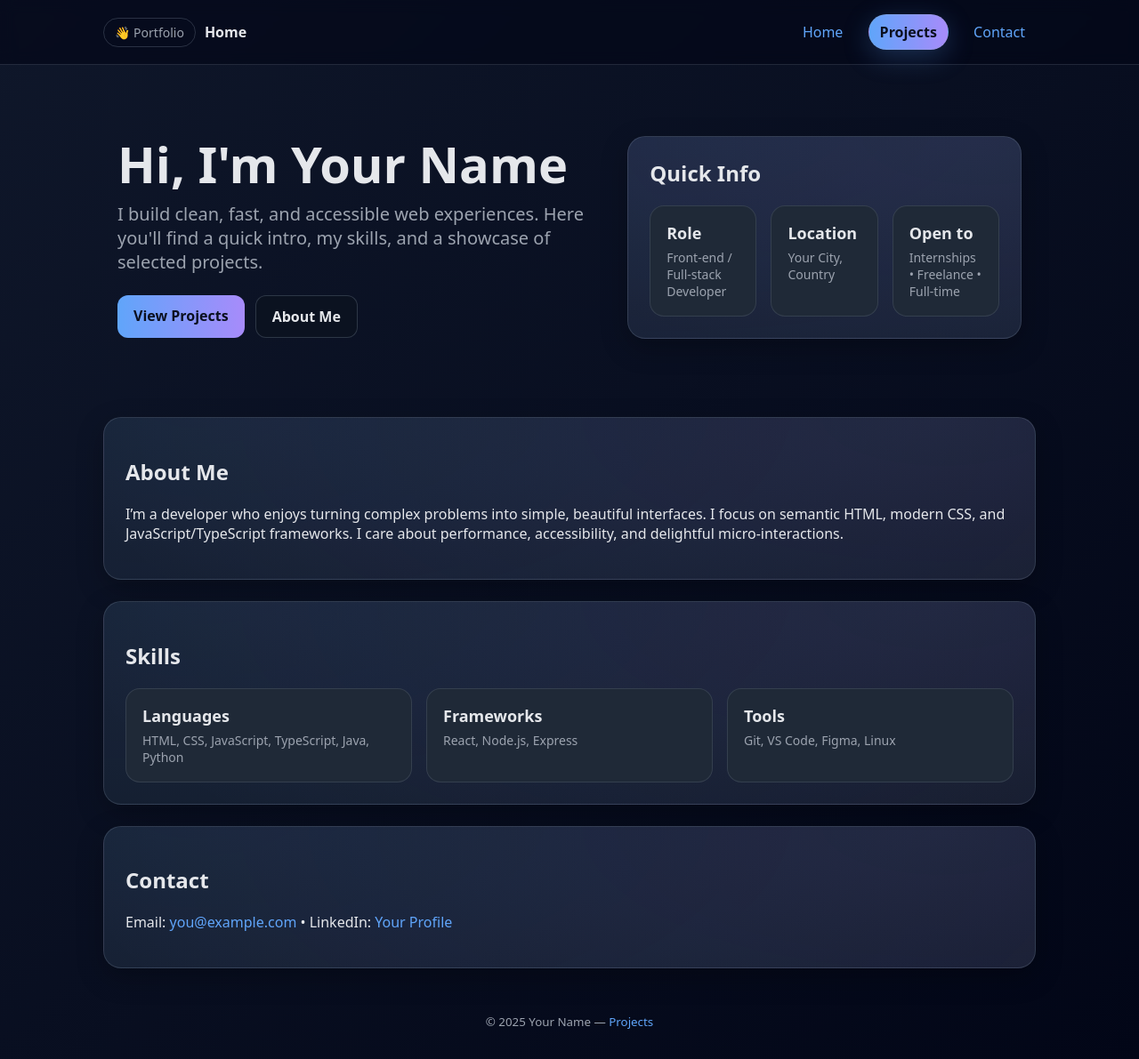
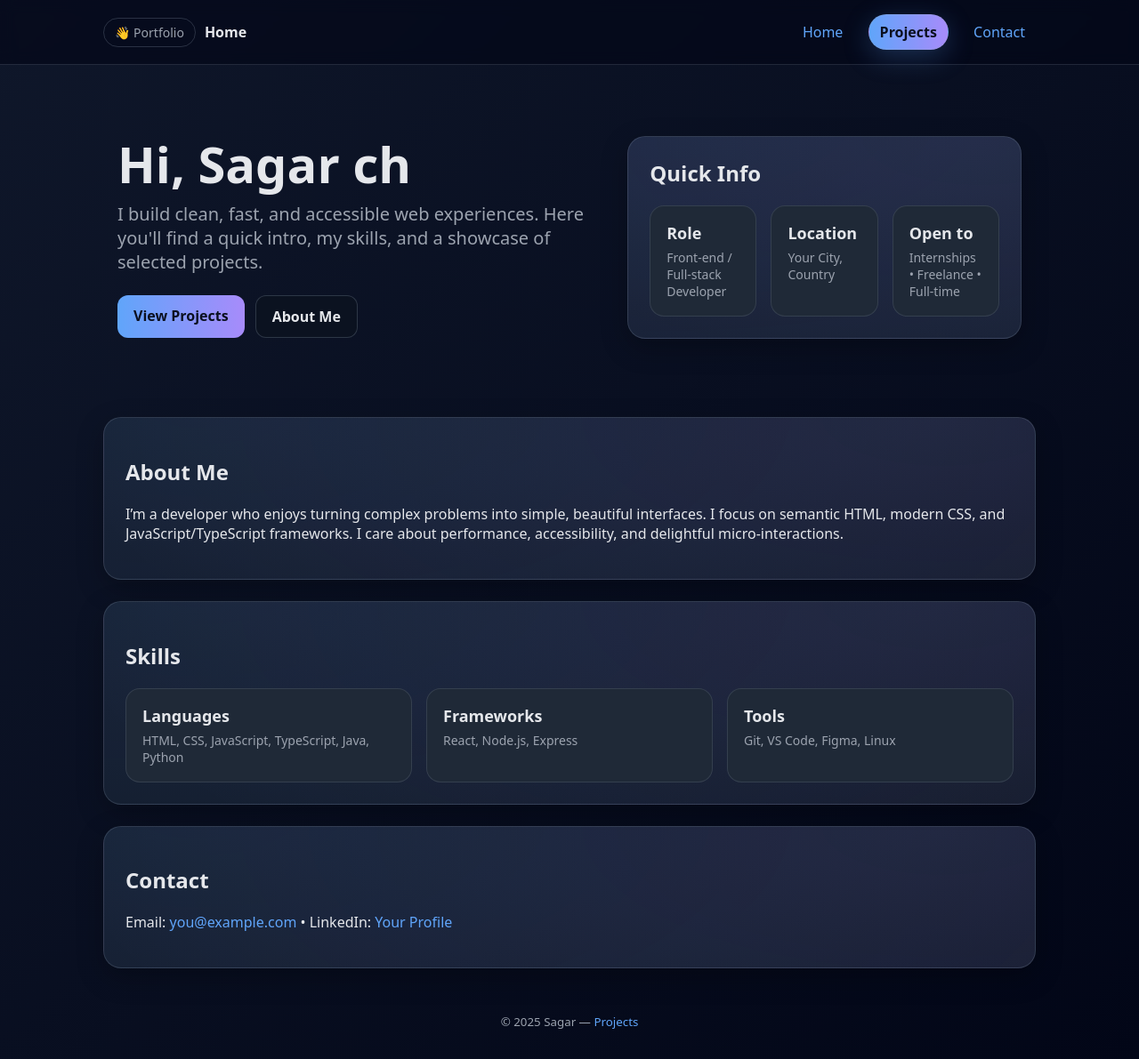
Before and after one commit to CHATHARABOINASAGAR/gitnew, a plain HTML site: page index.html in a window 1280 px wide. Shown: the whole page at 89% size. Drawn offline with Linux system fonts and the light colour scheme.

Commit message:
Update index.html

```diff
--- a/index.html
+++ b/index.html
@@ -78,7 +78,7 @@
   <main class="container">
     <section class="hero">
       <div>
-        <h1>Hi, I'm Your Name</h1>
+        <h1>Hi, Sagar ch</h1>
         <p>I build clean, fast, and accessible web experiences. Here you'll find a quick intro, my skills, and a showcase of selected projects.</p>
         <div class="cta">
           <a class="btn primary" href="projects.html">View Projects</a>
@@ -125,7 +125,7 @@
   </main>
 
   <footer>
-    <small>© <span id="y"></span> Your Name — <a href="projects.html">Projects</a></small>
+    <small>© <span id="y"></span> Sagar — <a href="projects.html">Projects</a></small>
   </footer>
 
   <script>
```
